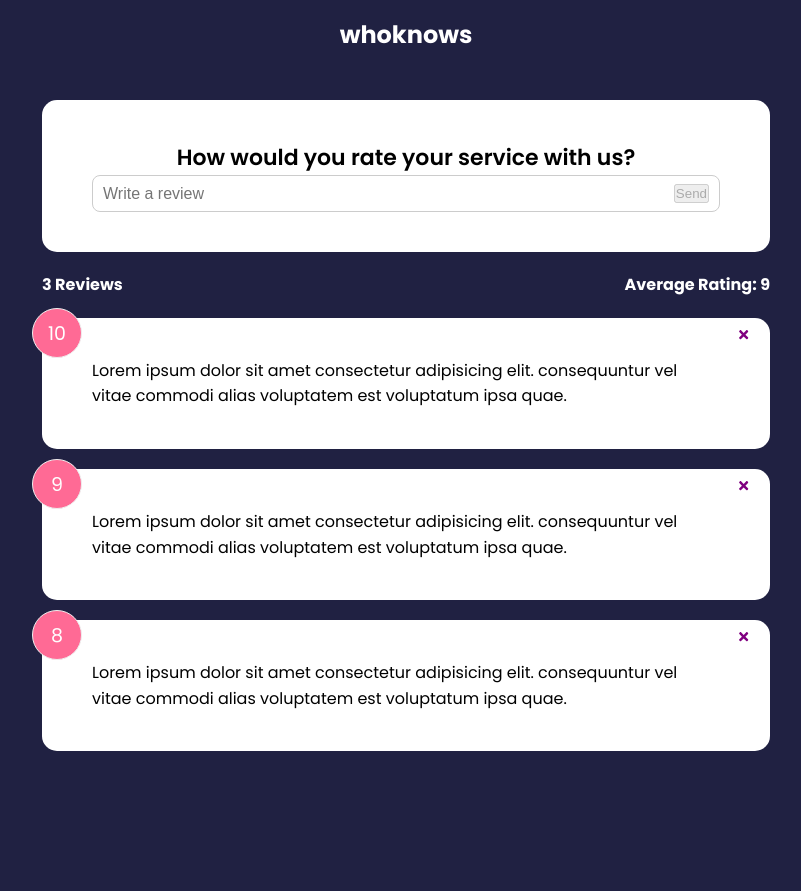
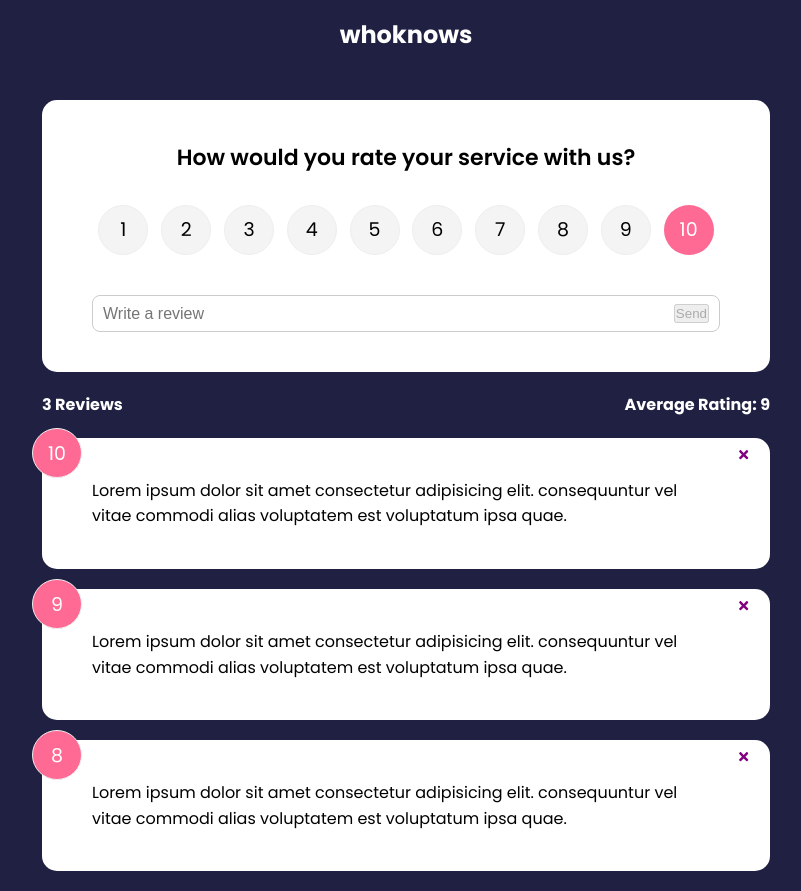
Before and after one commit to wlowry88/feedback-app, a React (Create React App) app: page / in a window 1280 px wide. Shown: the whole page, without its empty margins (234-1035 px from the left). Before the commit the page ends 800 px from the top, so only its background shows below. Built offline with nearby package versions, Linux system fonts and the light colour scheme.

Commit message:
rating select component

```diff
--- a/src/App.js
+++ b/src/App.js
@@ -7,6 +7,12 @@
 
 function App(props) {
     const [feedback, setFeedback] = useState(FeedbackData);
+
+    const addFeedback = (newFeedback) => {
+        newFeedback.id = Date.now();
+        setFeedback([newFeedback, ...feedback]);
+    }
+
     const deleteFeedback =(id) => {
         if(window.confirm('Are you sure you want to delete?')) {
             setFeedback(feedback.filter( (item) => item.id !== id));
@@ -17,7 +23,7 @@
         <>
             <Header />
             <div className="container">
-                <FeedbackForm />
+                <FeedbackForm handleAdd={addFeedback}/>
                 <FeedbackStats feedback={feedback}/>
                 <FeedbackList feedback={feedback}
                 handleDelete={deleteFeedback}/>
--- a/src/components/FeedbackForm.jsx
+++ b/src/components/FeedbackForm.jsx
@@ -3,9 +3,11 @@
 import PropTypes from 'prop-types'
 import Card from './shared/Card'
 import Button from './Button'
+import RatingSelect from './RatingSelect'
 
-function FeedbackForm(props) {
+function FeedbackForm({handleAdd}) {
     const [text, setText] = useState('');
+    const [rating, setRating] = useState(10);
     const [btnDisabled, setBtnDisabled] = useState(true);
     const [message, setMessage] = useState('');
 
@@ -21,10 +23,25 @@
         }
         setText(e.target.value);
     }
+
+    const handleSubmit = (e) => {
+        e.preventDefault();
+        if (text.trim().length > 10) {
+           const newFeedback = {
+               text: text,
+               rating: rating,
+           }
+           handleAdd(newFeedback);
+           setText('');
+           setBtnDisabled(true);
+        }
+    }
+
     return (
         <Card>
-            <form>
+            <form onSubmit={handleSubmit}>
                 <h2>How would you rate your service with us?</h2>
+                <RatingSelect select={(rating) => setRating(rating)}></RatingSelect>
                 <div className="input-group">
                     <input
                         onChange={handleTextChange}
--- /dev/null
+++ b/src/components/RatingSelect.jsx
@@ -0,0 +1,31 @@
+import React from 'react'
+import { useState } from 'react'
+
+function RatingSelect ({select}) {
+  const [selected, setSelected] = useState(10);
+
+  const handleChange = (e) => {
+    setSelected(+e.currentTarget.value);
+    select(+e.currentTarget.value);
+  }
+
+  return (
+    <ul className='rating'>
+    {Array.from({ length: 10 }, (_, i) => (
+      <li key={`rating-${i + 1}`}>
+        <input
+          type='radio'
+          id={`num${i + 1}`}
+          name='rating'
+          value={i + 1}
+          onChange={handleChange}
+          checked={selected === i + 1}
+        />
+        <label htmlFor={`num${i + 1}`}>{i + 1}</label>
+      </li>
+    ))}
+  </ul>
+  )
+}
+
+export default RatingSelect
```
